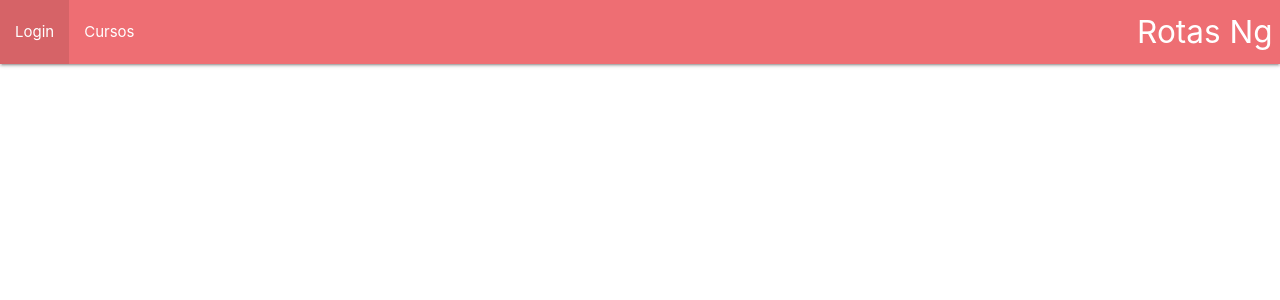
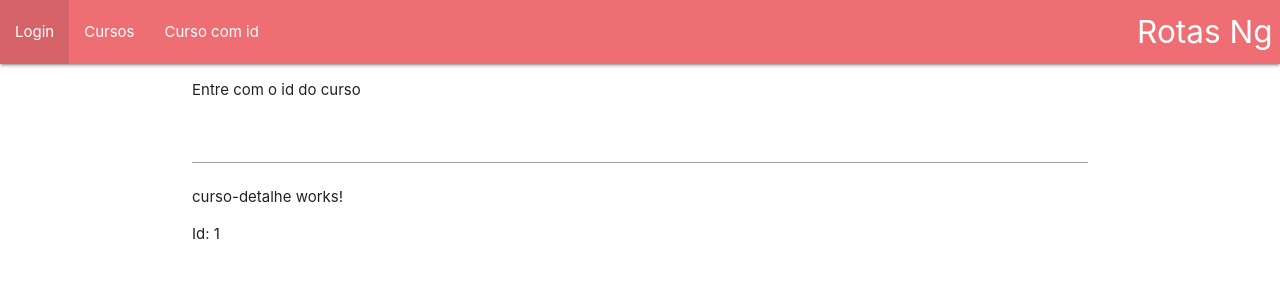
Before and after one commit to AndersonSilva94/estudos-angular-framework, an Angular app in the folder modulo-7-rotas/rotas/: page /curso/1 in a window 1280 px wide. Before the commit this address led to /. Shown: the top 300 px of the page. Built offline with nearby package versions, Linux system fonts and the light colour scheme.

Commit message:
feat: :rocket: Rotas: Definindo e extraindo parâmetros de roteamento

```diff
--- a/modulo-7-rotas/rotas/src/app/app-routing.module.ts
+++ b/modulo-7-rotas/rotas/src/app/app-routing.module.ts
@@ -1,11 +1,13 @@
 import { NgModule } from '@angular/core';
 import { RouterModule, Routes } from '@angular/router';
+import { CursoDetalheComponent } from './curso-detalhe/curso-detalhe.component';
 import { CursosComponent } from './cursos/cursos.component';
 import { HomeComponent } from './home/home.component';
 import { LoginComponent } from './login/login.component';
 
 const routes: Routes = [
   { path: 'cursos', component: CursosComponent },
+  { path: 'curso/:id', component: CursoDetalheComponent },
   { path: 'login', component: LoginComponent },
   { path: '', component: HomeComponent }
 ];
--- a/modulo-7-rotas/rotas/src/app/app.component.html
+++ b/modulo-7-rotas/rotas/src/app/app.component.html
@@ -4,9 +4,12 @@
     <ul id="nav-mobile" class="left hide-on-med-and-down">
       <li routerLinkActive="active"><a routerLink="/login">Login</a></li>
       <li routerLinkActive="active"><a routerLink="/cursos">Cursos</a></li>
+      <li routerLinkActive="active"><a [routerLink]="['curso', idCurso.value]">Curso com id</a></li>
     </ul>
   </div>
 </nav>
 <div class="container">
+  <p>Entre com o id do curso</p>
+  <input #idCurso (keyup)="0">
   <router-outlet></router-outlet>
 </div>
--- a/modulo-7-rotas/rotas/src/app/app.module.ts
+++ b/modulo-7-rotas/rotas/src/app/app.module.ts
@@ -6,13 +6,15 @@ import { AppComponent } from './app.component';
 import { HomeComponent } from './home/home.component';
 import { LoginComponent } from './login/login.component';
 import { CursosComponent } from './cursos/cursos.component';
+import { CursoDetalheComponent } from './curso-detalhe/curso-detalhe.component';
 
 @NgModule({
   declarations: [
     AppComponent,
     HomeComponent,
     LoginComponent,
-    CursosComponent
+    CursosComponent,
+    CursoDetalheComponent
   ],
   imports: [
     BrowserModule,
--- /dev/null
+++ b/modulo-7-rotas/rotas/src/app/curso-detalhe/curso-detalhe.component.html
@@ -0,0 +1,2 @@
+<p>curso-detalhe works!</p>
+<p>Id: {{ id }} </p>
--- /dev/null
+++ b/modulo-7-rotas/rotas/src/app/curso-detalhe/curso-detalhe.component.ts
@@ -0,0 +1,20 @@
+import { Component, OnInit } from '@angular/core';
+import { ActivatedRoute } from '@angular/router';
+
+@Component({
+  selector: 'app-curso-detalhe',
+  templateUrl: './curso-detalhe.component.html',
+  styleUrls: ['./curso-detalhe.component.css']
+})
+export class CursoDetalheComponent implements OnInit {
+
+  id: string = '';
+
+  constructor(private route: ActivatedRoute) {
+    this.id = this.route.snapshot.params['id']
+  }
+
+  ngOnInit(): void {
+  }
+
+}
```
Also changed, not shown: modulo-7-rotas/rotas/src/app/curso-detalhe/curso-detalhe.component.css (added), 1 other file (tests, documents, lock files or other folders).
